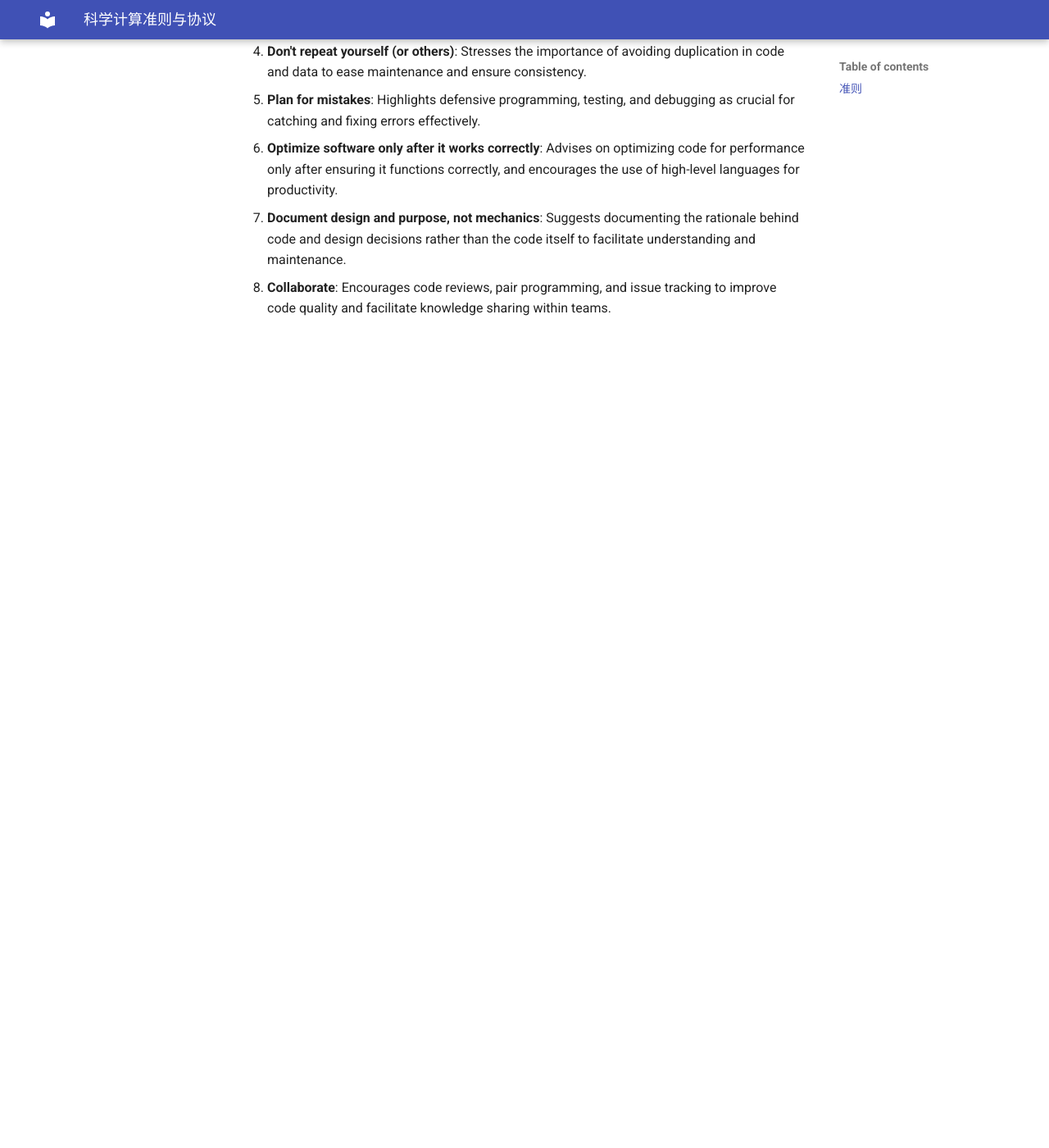
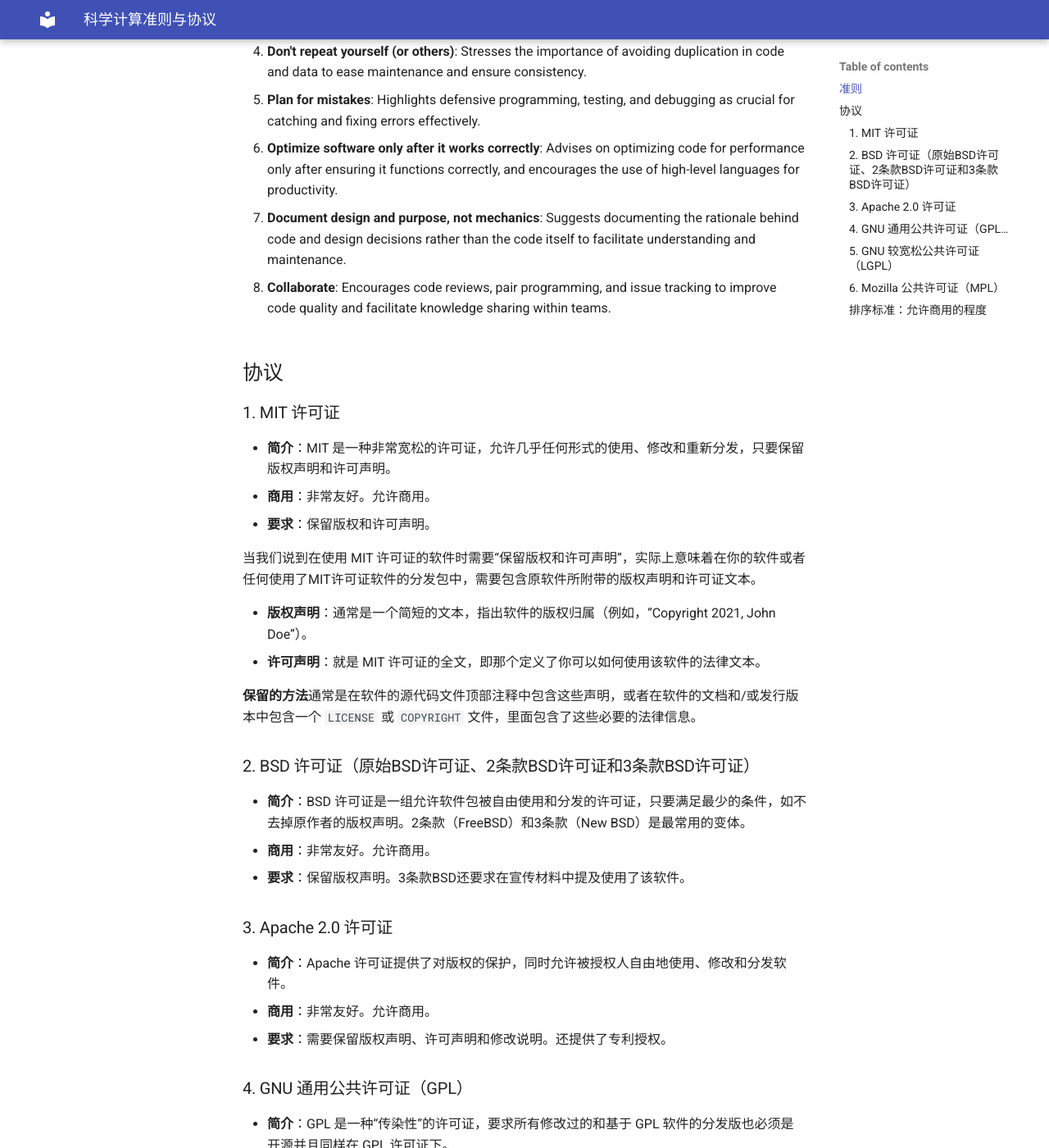
Before and after one commit to ymma98/technotes, an MkDocs documentation site: the page built from docs/FEM/科学计算准则与协议.md, in a window 1280 px wide and 1400 px high, scrolled down 456 px. Shown: the whole window at 82% size. Built offline with MkDocs 1.6.1 and Material for MkDocs 9.7.7, drawn with Linux system fonts in a browser that asks for light colours; before the commit the page ends 900 px from its top, so only the background shows below that; some of the changed text lies outside the part shown.

Commit message:
docs/FEM/科学计算准则与协议.md updated from https://stackedit.cn/

```diff
--- a/docs/FEM/科学计算准则与协议.md
+++ b/docs/FEM/科学计算准则与协议.md
@@ -22,7 +22,57 @@ Best Practices for Scientific Computing, Greg Wilson, et al.
 8.  **Collaborate**: Encourages code reviews, pair programming, and issue tracking to improve code quality and facilitate knowledge sharing within teams.
 
 
+## 协议
 
+### 1. MIT 许可证
+
+-   **简介**：MIT 是一种非常宽松的许可证，允许几乎任何形式的使用、修改和重新分发，只要保留版权声明和许可声明。
+-   **商用**：非常友好。允许商用。
+-   **要求**：保留版权和许可声明。
+
+当我们说到在使用 MIT 许可证的软件时需要“保留版权和许可声明”，实际上意味着在你的软件或者任何使用了MIT许可证软件的分发包中，需要包含原软件所附带的版权声明和许可证文本。
+
+-   **版权声明**：通常是一个简短的文本，指出软件的版权归属（例如，“Copyright 2021, John Doe”）。
+-   **许可声明**：就是 MIT 许可证的全文，即那个定义了你可以如何使用该软件的法律文本。
+
+**保留的方法**通常是在软件的源代码文件顶部注释中包含这些声明，或者在软件的文档和/或发行版本中包含一个 `LICENSE` 或 `COPYRIGHT` 文件，里面包含了这些必要的法律信息。
+
+### 2. BSD 许可证（原始BSD许可证、2条款BSD许可证和3条款BSD许可证）
+
+-   **简介**：BSD 许可证是一组允许软件包被自由使用和分发的许可证，只要满足最少的条件，如不去掉原作者的版权声明。2条款（FreeBSD）和3条款（New BSD）是最常用的变体。
+-   **商用**：非常友好。允许商用。
+-   **要求**：保留版权声明。3条款BSD还要求在宣传材料中提及使用了该软件。
+
+### 3. Apache 2.0 许可证
+
+-   **简介**：Apache 许可证提供了对版权的保护，同时允许被授权人自由地使用、修改和分发软件。
+-   **商用**：非常友好。允许商用。
+-   **要求**：需要保留版权声明、许可声明和修改说明。还提供了专利授权。
+
+### 4. GNU 通用公共许可证（GPL）
+
+-   **简介**：GPL 是一种“传染性”的许可证，要求所有修改过的和基于 GPL 软件的分发版也必须是开源并且同样在 GPL 许可证下。
+-   **商用**：有限制。虽然允许商用，但必须开源修改后的代码，且同样遵循 GPL。
+-   **要求**：如果分发或修改后的版本，必须也在 GPL 下分发。
+
+### 5. GNU 较宽松公共许可证（LGPL）
+
+-   **简介**：LGPL 是对 GPL 的一种宽松形式，允许将 LGPL 软件作为库文件与非开源软件一起使用，而不需要后者也开源。
+-   **商用**：相对友好。允许商用，但如果修改了 LGPL 代码，或者以某种方式静态链接了 LGPL 库，则需要开源。
+-   **要求**：开源使用 LGPL 许可的部分，但允许闭源的软件使用 LGPL 库。
+
+### 6. Mozilla 公共许可证（MPL）
+
+-   **简介**：MPL 是一种中等宽松的许可证，允许在同一项目中混合使用 MPL 许可的代码和其他许可的代码。
+-   **商用**：友好。允许商用。
+-   **要求**：修改后的文件必须在 MPL 下开源，但可以与其他许可证的文件一起分发。
+
+### 排序标准：允许商用的程度
+
+-   **最宽松**：MIT、BSD、Apache 2.0
+-   **中等宽松**：MPL
+-   **较宽松**：LGPL
+-   **有限制**：GPL
 <!--stackedit_data:
-eyJoaXN0b3J5IjpbMTkwMDQ4Mjk3MV19
+eyJoaXN0b3J5IjpbLTg2NDE0OTkyNl19
 -->
```
